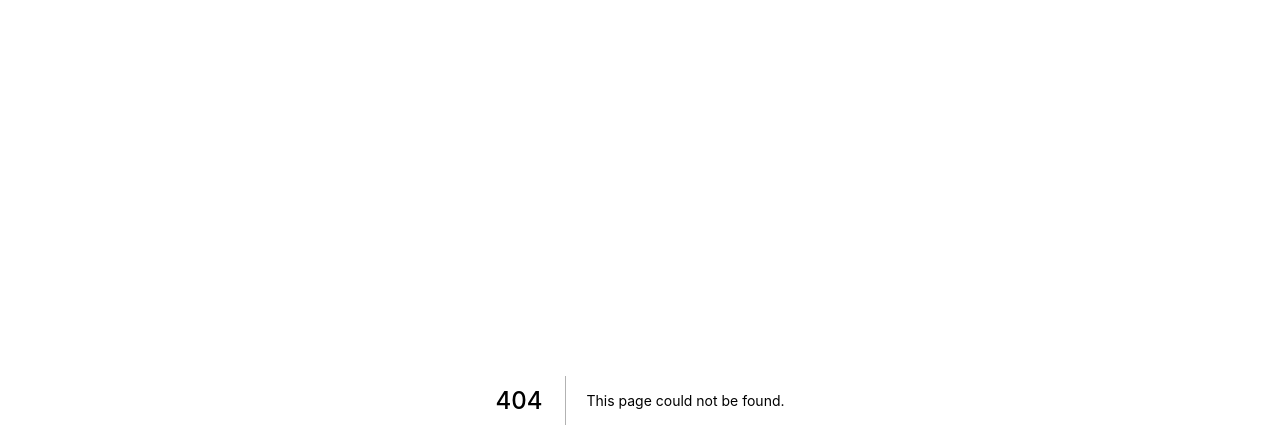
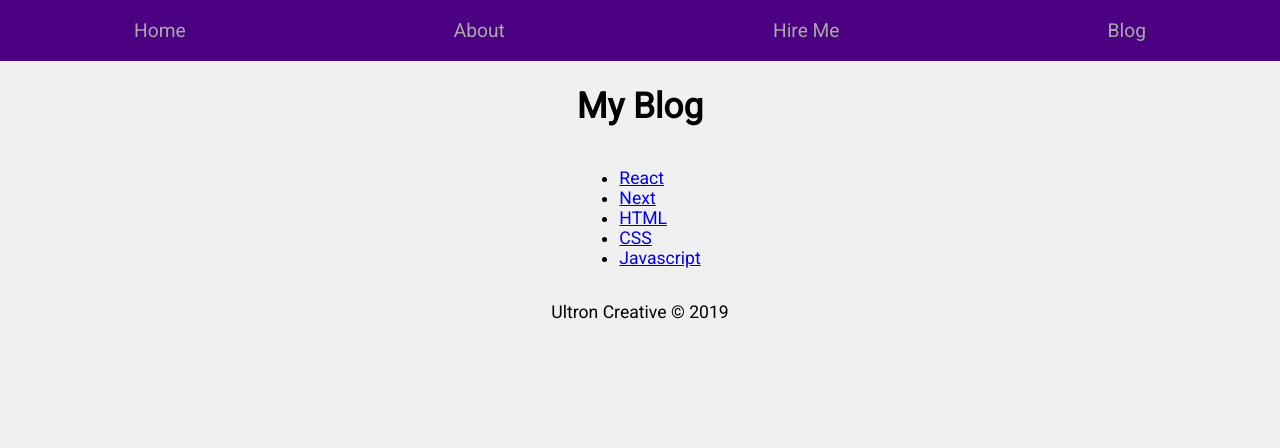
Before and after one commit to kgallagher52/Portfolio, a Next.js app: page /blog in a window 1280 px wide. Before the commit this address had no page. Shown: the top 448 px of the page. Built offline with nearby package versions, Linux system fonts and the light colour scheme; a small style sheet from the web is missing.

Commit message:
Added dynamic routing using a blog for the example

```diff
--- a/components/Layout.js
+++ b/components/Layout.js
@@ -29,6 +29,9 @@ export default ({ children, title }) => {
 				</Link>
 				<Link href="/hireme">
 					<a>Hire Me</a>
+				</Link>
+        <Link href="/blog">
+					<a>Blog</a>
 				</Link>
 			</header>
 			<h1>{title}</h1>
--- /dev/null
+++ b/pages/blog.js
@@ -0,0 +1,31 @@
+
+//REMOVE
+import Layout from '../components/Layout';
+import Link from 'next/link';
+import Post from './post';
+
+
+const PostLink = ({ title }) => (
+  <li>
+  <Link href={`/post?title=${title}`}>
+    <a>{title}</a>
+  </Link>
+</li>
+)
+
+
+ const Blog = () => {
+  return (
+    <Layout title="My Blog">
+      <ul>
+       <PostLink title="React"/>
+       <PostLink title="Next"/>
+       <PostLink title="HTML"/>
+       <PostLink title="CSS"/>
+       <PostLink title="Javascript"/>
+
+      </ul>
+    </Layout>
+  )
+}
+export default Blog
--- /dev/null
+++ b/pages/post.js
@@ -0,0 +1,17 @@
+//REMOVE
+
+import Layout from '../components/Layout';
+
+const Post = ({url}) => {
+	return (
+		<Layout title={url.query.title}>
+			<p>
+				Lorem ipsum dolor sit amet consectetur adipisicing elit. Exercitationem commodi laboriosam ducimus
+				debitis ut, labore eius cum temporibus ea ad fuga enim. Quibusdam totam doloremque dolor nemo hic
+				debitis quis.
+			</p>
+		</Layout>
+	);
+};
+
+export default Post
```
